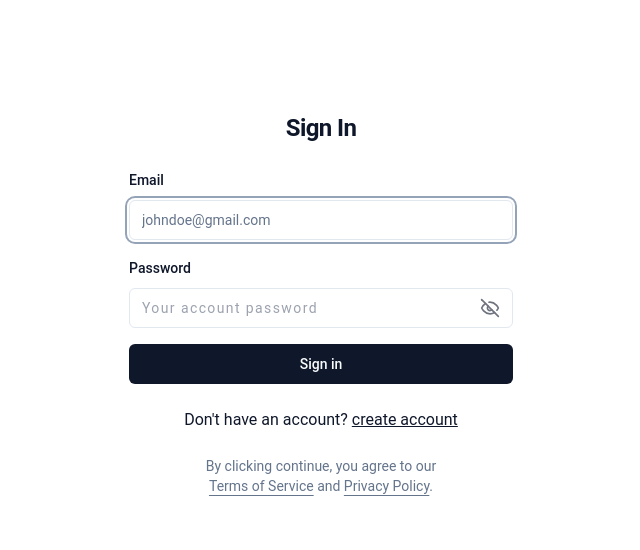
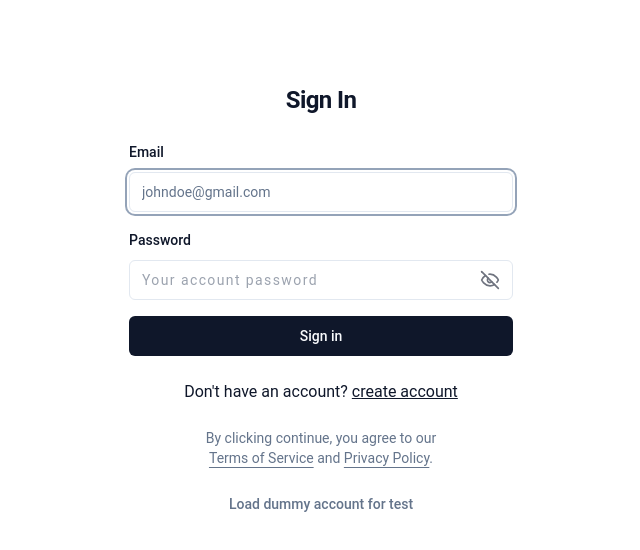
Before and after one commit to SuhelMakkad/react-graphql-turso-todo, a React (Vite) app in the folder client/: page /auth/login in a window 1280 px wide. Shown: the top 550 px of the page, without its empty margins (319-959 px from the left). Built offline with nearby package versions, Linux system fonts and the light colour scheme.

Commit message:
added option to login from dummy account

```diff
--- a/client/src/pages/auth/components/footer.tsx
+++ b/client/src/pages/auth/components/footer.tsx
@@ -1,10 +1,13 @@
 import { Link } from "react-router-dom";
+import { Button } from "@/components/ui/button";
+import { routes } from "@/utils/route";
 
 const linkClass =
   "whitespace-nowrap underline underline-offset-4 hover:text-primary";
 
 const FormFooter = () => {
   return (
+    <div className="space-y-4">
       <p className="px-8 text-center text-sm text-muted-foreground">
         By clicking continue, you agree to our{" "}
         <Link to={"#"} className={linkClass}>
@@ -16,6 +19,15 @@ const FormFooter = () => {
         </Link>
         .
       </p>
+
+      <div className="text-sm text-muted-foreground text-center">
+        <Button asChild variant={"ghost"}>
+          <Link to={routes.login + "?dummy=true"}>
+            <span>Load dummy account for test</span>
+          </Link>
+        </Button>
+      </div>
+    </div>
   );
 };
 
--- a/client/src/pages/auth/components/login-form.tsx
+++ b/client/src/pages/auth/components/login-form.tsx
@@ -1,7 +1,9 @@
 "use client";
 
 import { useState } from "react";
+import { useNavigate, useSearchParams } from "react-router-dom";
 
+import { useJWTStore } from "@/common/store/jwt";
 import { useForm } from "react-hook-form";
 import { zodResolver } from "@hookform/resolvers/zod";
 import { toast } from "sonner";
@@ -19,25 +21,30 @@ import {
 import { Input } from "@/components/ui/input";
 import { PasswordInput } from "@/components/ui/password-input";
 
+import { authenticate } from "@/common/api/auth";
 import { credentialsSchema, type Credentials } from "@/utils/auth";
-import { authenticate } from "@/common/api/auth";
-import { useNavigate } from "react-router-dom";
 import { routes } from "@/utils/route";
-import { useJWTStore } from "@/common/store/jwt";
 
 const defaultValues: Credentials = {
   email: "",
   password: "",
 };
 
+const dummyValues: Credentials = {
+  email: "johndoe@gmail.com",
+  password: "test@123",
+};
+
 const UserLoginForm = () => {
+  const navigate = useNavigate();
+  const [searchParams] = useSearchParams();
+  const setJWT = useJWTStore((state) => state.setJWT);
   const [isLoading, setIsLoading] = useState(false);
-  const setJWT = useJWTStore((state) => state.setJWT);
-  const navigate = useNavigate();
 
   const form = useForm<Credentials>({
     resolver: zodResolver(credentialsSchema),
-    defaultValues,
+    defaultValues:
+      searchParams.get("dummy") === "true" ? dummyValues : defaultValues,
   });
 
   const onSubmit = async (values: Credentials) => {
--- a/client/src/pages/auth/login.tsx
+++ b/client/src/pages/auth/login.tsx
@@ -3,6 +3,7 @@ import LoginFrom from "./components/login-form";
 import ErrorAlert from "./components/error-alert";
 import FormFooter from "./components/footer";
 import { routes } from "@/utils/route";
+import { Button } from "@/components/ui/button";
 
 const LoginPage = () => {
   return (
```
Lines whose indentation alone changed are shown as unchanged.
